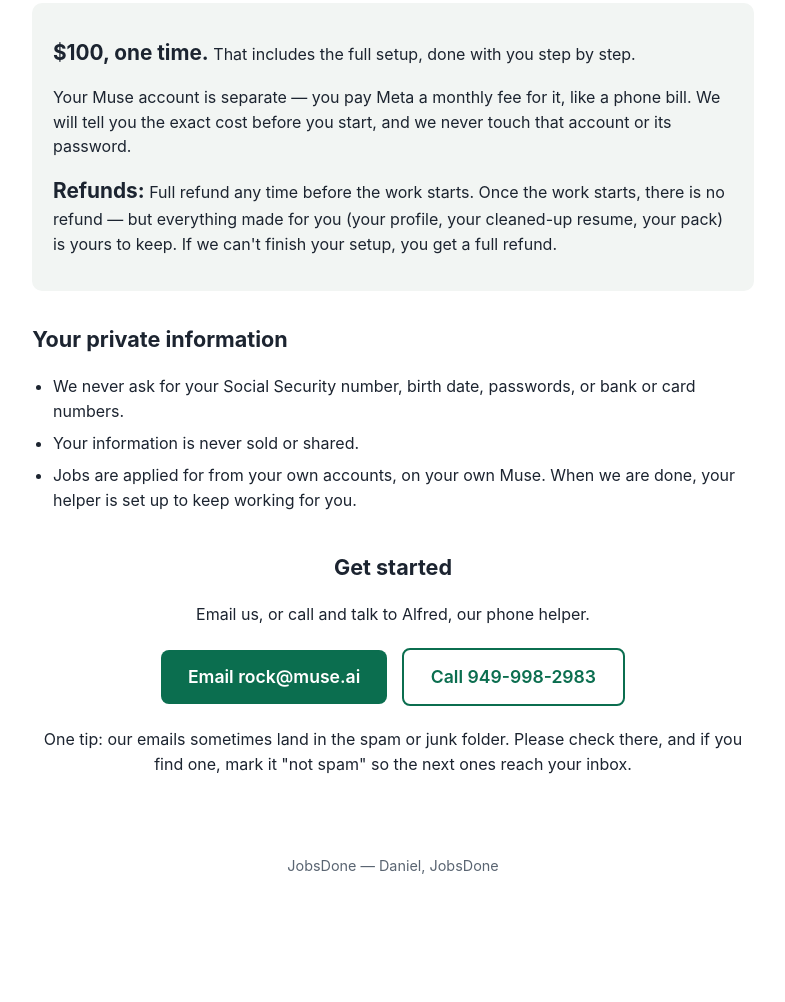
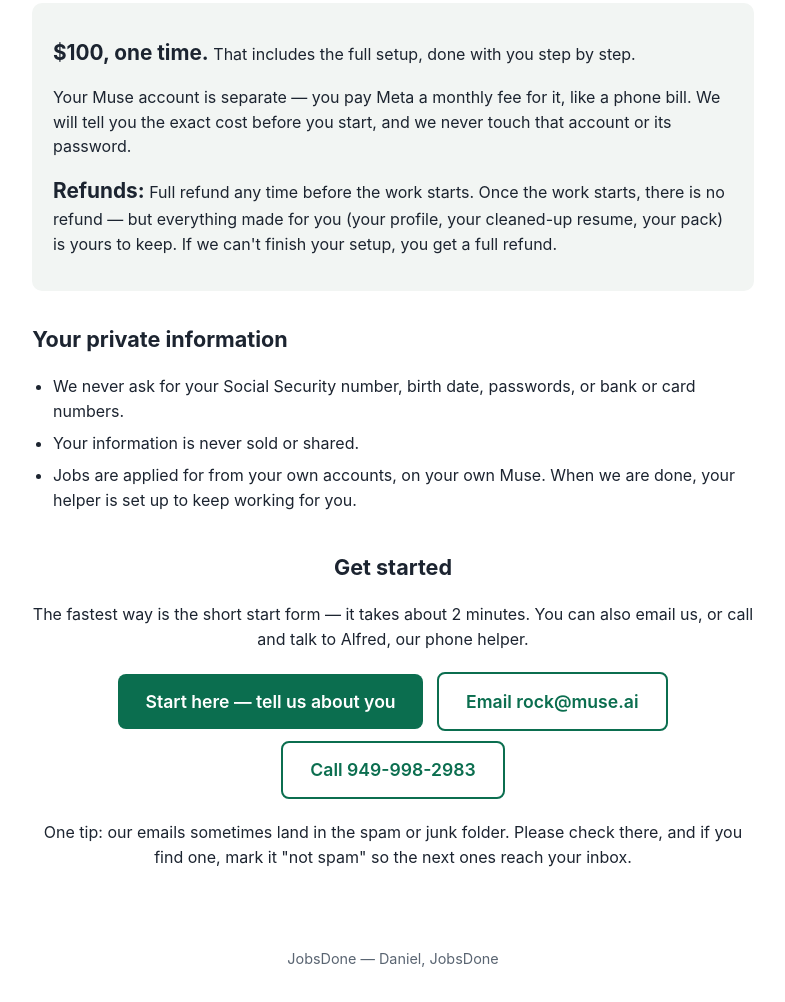
Before and after one commit to thepodemail-lgtm/jobsdonepro, a plain HTML site: page index.html in a window 1280 px wide. Shown: the part 1038-2040 px from the top of the page, without its empty margins (247-1032 px from the left). Before the commit the page ends 1947 px from the top, so only its background shows below. Drawn offline with Linux system fonts and the light colour scheme.

Commit message:
Add Start Here form button

```diff
--- a/index.html
+++ b/index.html
@@ -65,8 +65,9 @@
 
   <div class="cta">
     <h2>Get started</h2>
-    <p>Email us, or call and talk to Alfred, our phone helper.</p>
-    <a class="btn" href="mailto:rock@muse.ai">Email rock@muse.ai</a>
+    <p>The fastest way is the short start form — it takes about 2 minutes. You can also email us, or call and talk to Alfred, our phone helper.</p>
+    <a class="btn" href="https://docs.google.com/forms/d/e/1FAIpQLScI8t0Xc9Tb7Otdp3sJxTftNbo7d_E1AtEKrGnMC7HCpOECng/viewform" target="_blank" rel="noopener">Start here — tell us about you</a>
+    <a class="btn alt" href="mailto:rock@muse.ai">Email rock@muse.ai</a>
     <a class="btn alt" href="tel:+19499982983">Call 949-998-2983</a>
     <p>One tip: our emails sometimes land in the spam or junk folder. Please check there, and if you find one, mark it "not spam" so the next ones reach your inbox.</p>
   </div>
```
